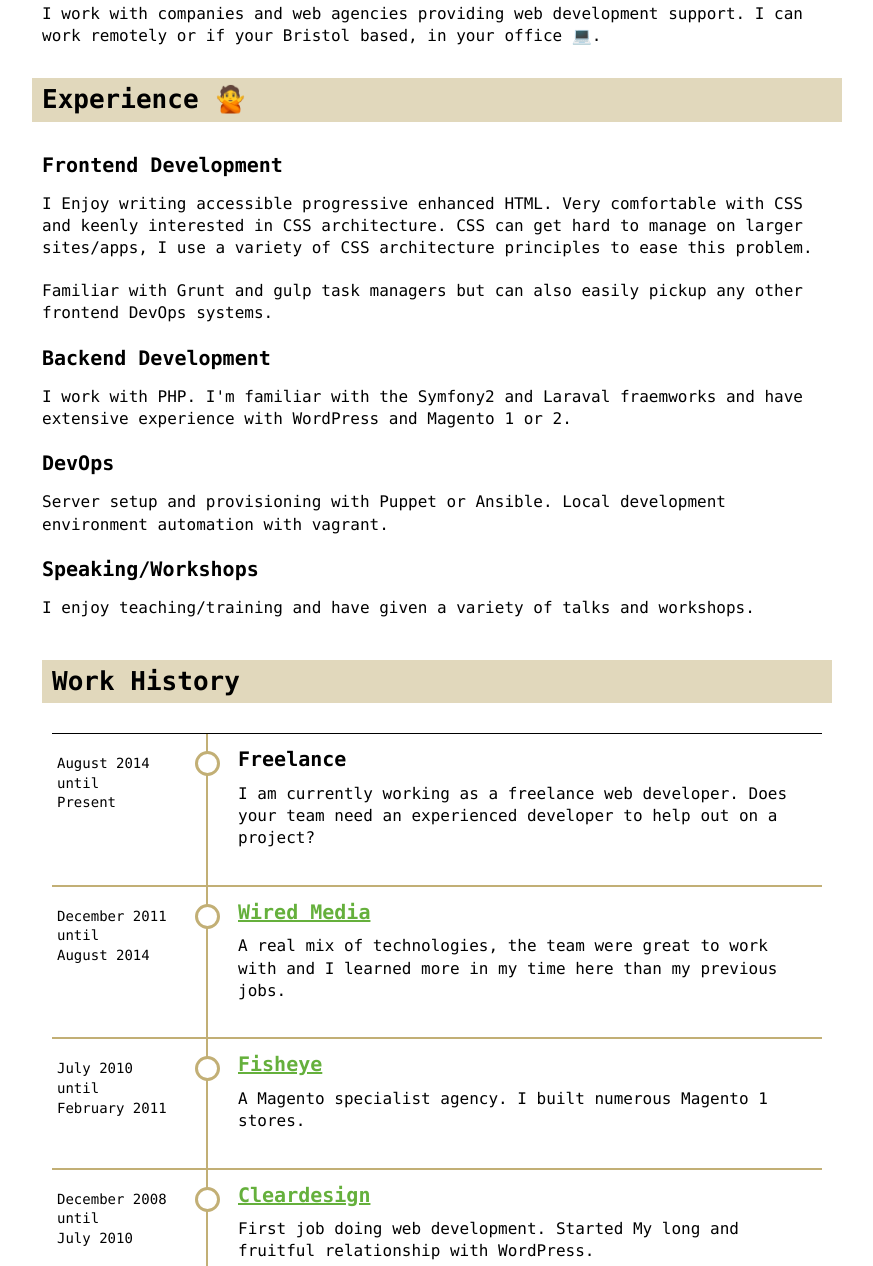
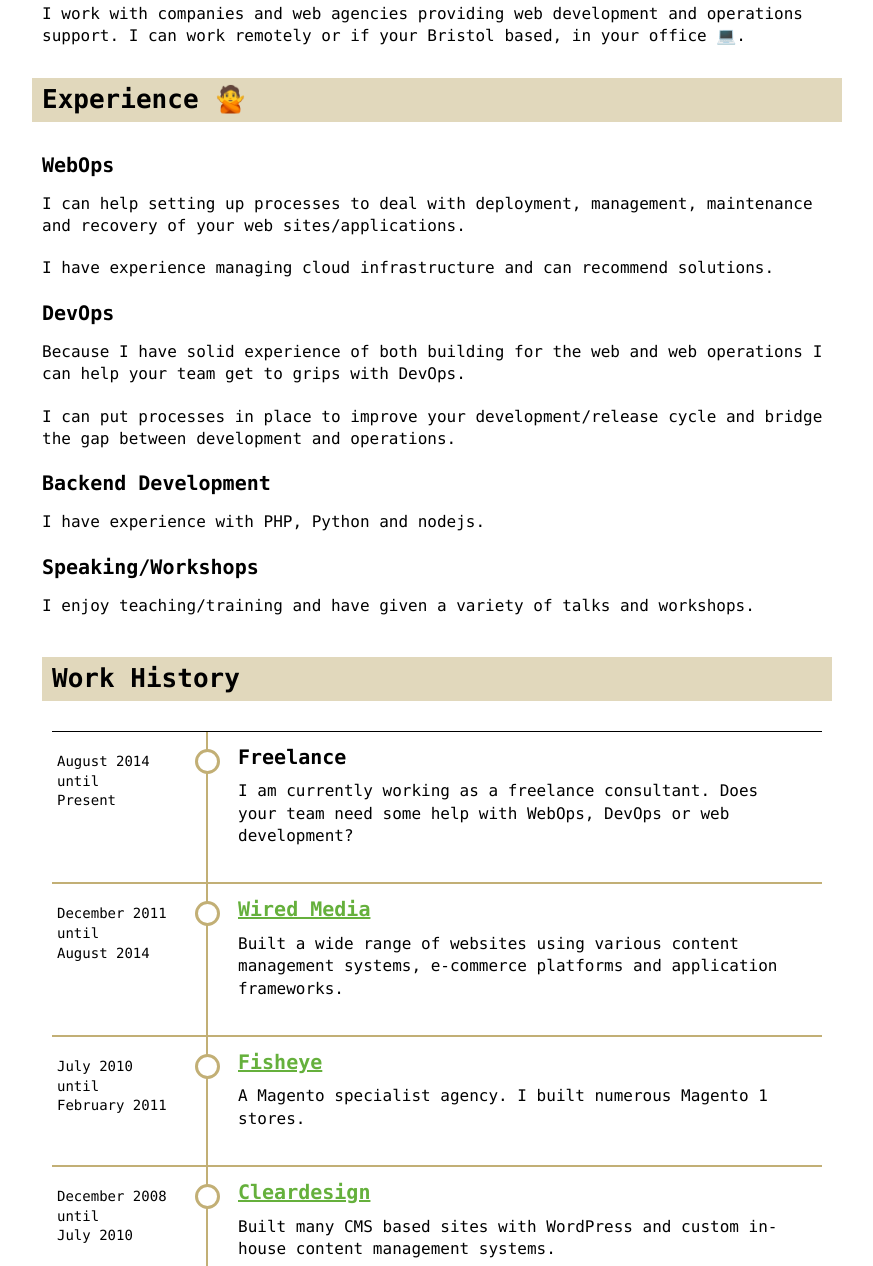
Before and after one commit to codekipple/codekipple.github.io, a website: page cv/index.html in a window 1280 px wide. Shown: the part 156-1422 px from the top of the page, without its empty margins (203-1076 px from the left). Drawn offline with Linux system fonts and the light colour scheme.

Commit message:
Updated CV

```diff
--- a/cv/index.html
+++ b/cv/index.html
@@ -28,20 +28,23 @@
 
         <h1>Carl Hughes</h1>
 
-        <p>I work with companies and web agencies providing web development support. I can work remotely or if your Bristol based, in your office 💻.</p>
+        <p>I work with companies and web agencies providing web development and operations support. I can work remotely or if your Bristol based, in your office 💻.</p>
 
         <section class="push--bottom">
             <h2 class="section-title--h1">Experience <span>🙅</span></h2>
 
-            <h3 class="section-title--h2">Frontend Development</h3>
-            <p>I Enjoy writing accessible progressive enhanced HTML. Very comfortable with CSS and keenly interested in CSS architecture. CSS can get hard to manage on larger sites/apps, I use a variety of CSS architecture principles to ease this problem.</p>
-            <p>Familiar with Grunt and gulp task managers but can also easily pickup any other frontend DevOps systems.</p>
+            <h3 class="section-title--h2">WebOps</h3>
+            <p>I can help setting up processes to deal with deployment, management, maintenance and recovery of your web sites/applications.</p>
+
+            <p>I have experience managing cloud infrastructure and can recommend solutions.</p>
+
+            <h3 class="section-title--h2">DevOps</h3>
+            <p>Because I have solid experience of both building for the web and web operations I can help your team get to grips with DevOps.</p>
+
+            <p>I can put processes in place to improve your development/release cycle and bridge the gap between development and operations.</p>
 
             <h3 class="section-title--h2">Backend Development</h3>
-            <p>I work with PHP. I'm familiar with the Symfony2 and Laraval fraemworks and have extensive experience with WordPress and Magento 1 or 2.</p>
-
-            <h3 class="section-title--h2">DevOps</h3>
-            <p>Server setup and provisioning with Puppet or Ansible. Local development environment automation with vagrant.</p>
+            <p>I have experience with PHP, Python and nodejs.</p>
 
             <h3 class="section-title--h2">Speaking/Workshops</h3>
             <p>I enjoy teaching/training and have given a variety of talks and workshops.</p>
@@ -58,7 +61,7 @@
                         <div class="timeline-event__date"><span>August 2014</span> until <span>Present</span></div>
 
                         <div class="timeline-event__body">
-                            <p>I am currently working as a freelance web developer. Does your team need an experienced developer to help out on a project?</p>
+                            <p>I am currently working as a freelance consultant. Does your team need some help with WebOps, DevOps or web development?</p>
                         </div>
                     </div>
                 </article>
@@ -69,7 +72,7 @@
                         <div class="timeline-event__date"><span>December 2011</span> until <span>August 2014</span></div>
 
                         <div class="timeline-event__body">
-                            <p>A real mix of technologies, the team were great to work with and I learned more in my time here than my previous jobs.</p>
+                            <p>Built a wide range of websites using various content management systems, e-commerce platforms and application frameworks.</p>
                         </div>
                     </div>
                 </article>
@@ -91,7 +94,7 @@
                         <div class="timeline-event__date"><span>December 2008</span> until <span>July 2010</span></div>
 
                         <div class="timeline-event__body">
-                            <p>First job doing web development. Started My long and fruitful relationship with WordPress.</p>
+                            <p>Built many CMS based sites with WordPress and custom in-house content management systems.</p>
                         </div>
                     </div>
                 </article>
```
